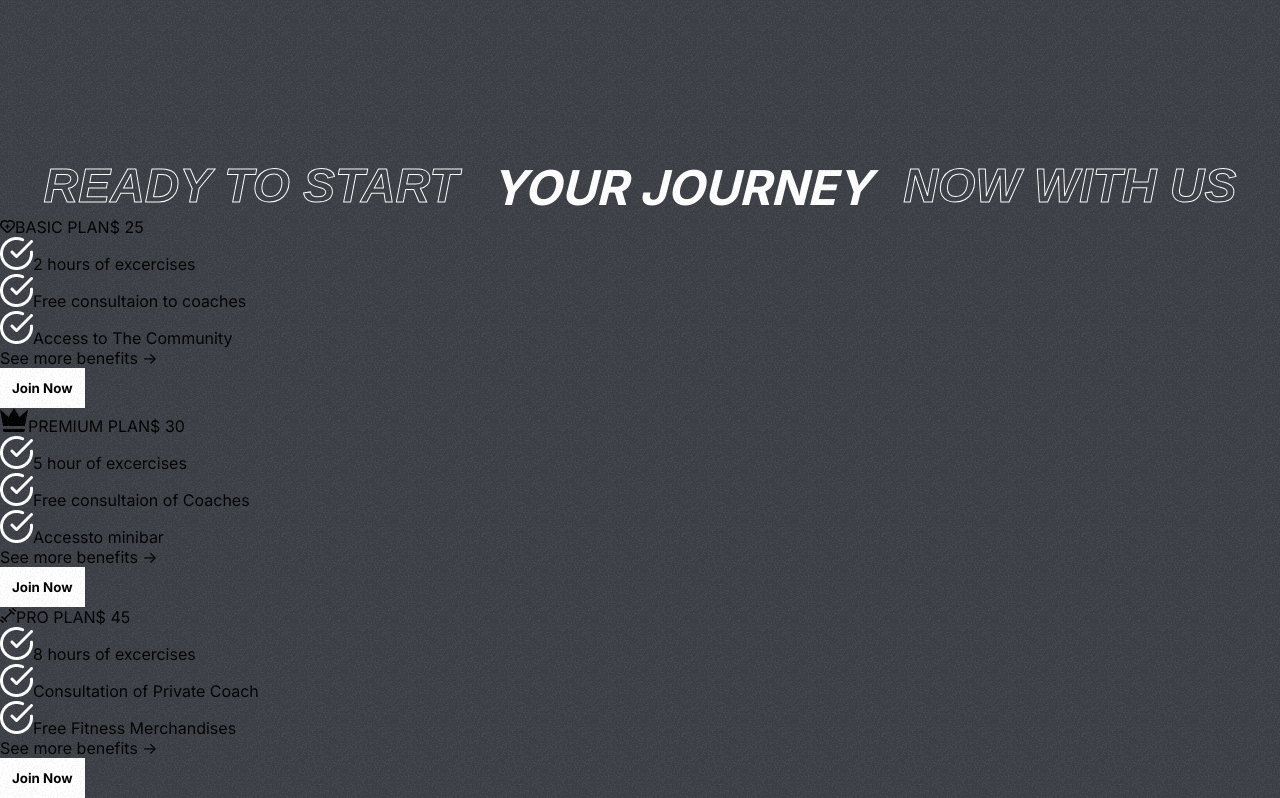
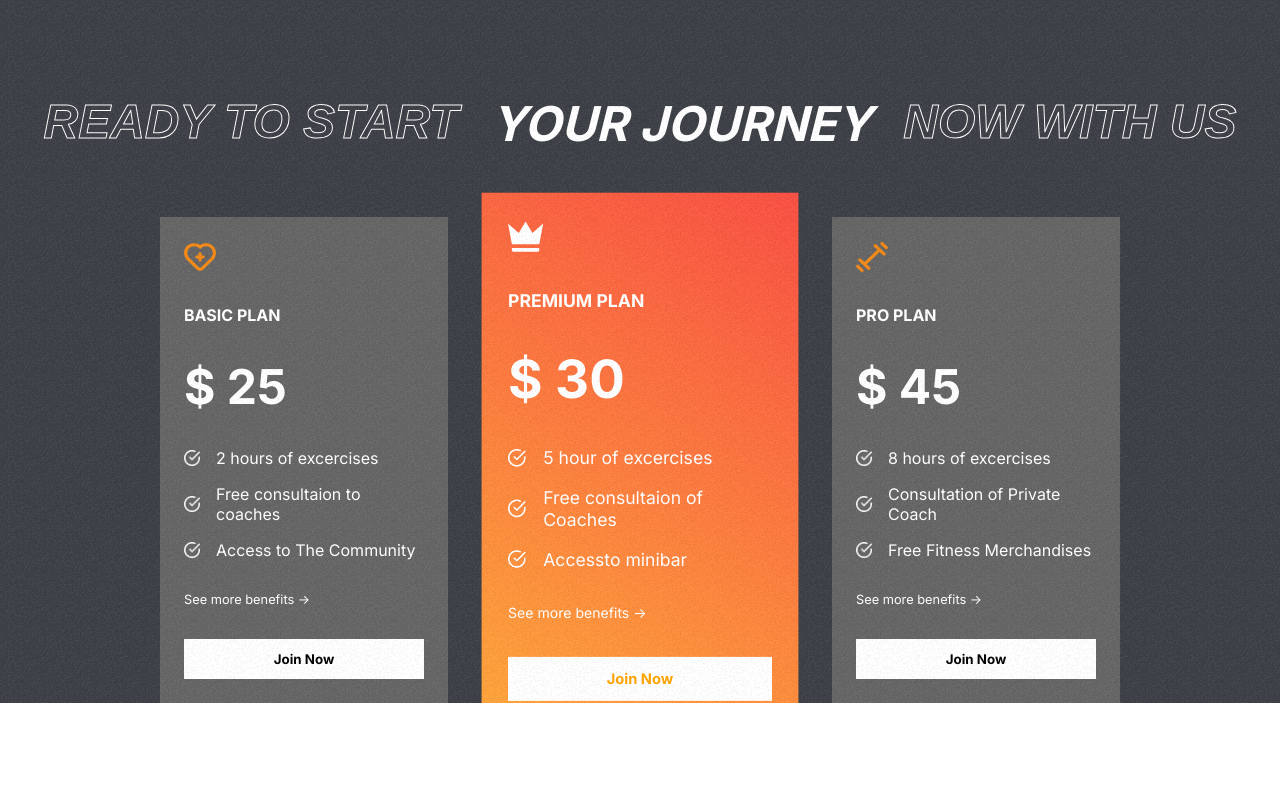
Before and after one commit to JarekCh/gym_website, a React (Create React App) app: page / in a window 1280 px wide. Shown: the part 1729-2527 px from the top of the page. After the commit the page ends 2432 px from the top, so only its background shows below. Built offline with nearby package versions, Linux system fonts and the light colour scheme; the HTML template or start-up script is replaced by a standard one.

Commit message:
edit style for plans css

```diff
--- a/src/components/Plans/Plans.css
+++ b/src/components/Plans/Plans.css
@@ -1,4 +1,77 @@
+.plans__container {
+  margin-top: -4rem;
+  padding: 0 2rem;
+  display: flex;
+  flex-direction: column;
+  gap: 4rem;
+  position: relative;
+}
+
 .plans__programs-header {
   text-transform: uppercase;
+}
+
+.plans {
+  display: flex;
+  align-items: center;
+  justify-content: center;
+  gap: 3rem;
+}
+
+.plan {
+  display: flex;
+  flex-direction: column;
+  background: var(--caloryCard);
+  color: white;
   gap: 2rem;
+  padding: 1.5rem;
+  width: 15rem;
 }
+
+.plan:nth-child(2) {
+  background: var(--planCard);
+  scale: 1.1;
+}
+
+.plan > svg {
+  fill: var(--orange);
+  width: 2rem;
+  height: 2rem;
+}
+
+.plan > :nth-child(2) {
+  font-size: 1rem;
+  font-weight: bold;
+}
+
+.plan > :nth-child(3) {
+  font-size: 3rem;
+  font-weight: bold;
+}
+
+.plan > :nth-child(5) {
+  font-size: 0.8rem;
+}
+
+.plan__features {
+  display: flex;
+  flex-direction: column;
+  gap: 1rem;
+}
+
+.plan__feature {
+  display: flex;
+  align-items: center;
+  gap: 1rem;
+}
+
+.plan__feature > img {
+  width: 1rem;
+}
+
+.plans > :nth-child(2) > svg {
+  fill: white;
+}
+.plans > :nth-child(2) > button {
+  color: orange;
+}
--- a/src/components/Plans/Plans.jsx
+++ b/src/components/Plans/Plans.jsx
@@ -29,7 +29,7 @@
               ))}
             </div>
             <div>
-              <span>See more benefits -></span>
+              <span>See more benefits -&gt;</span>
             </div>
             <button className='btn'>Join Now</button>
           </div>
```
